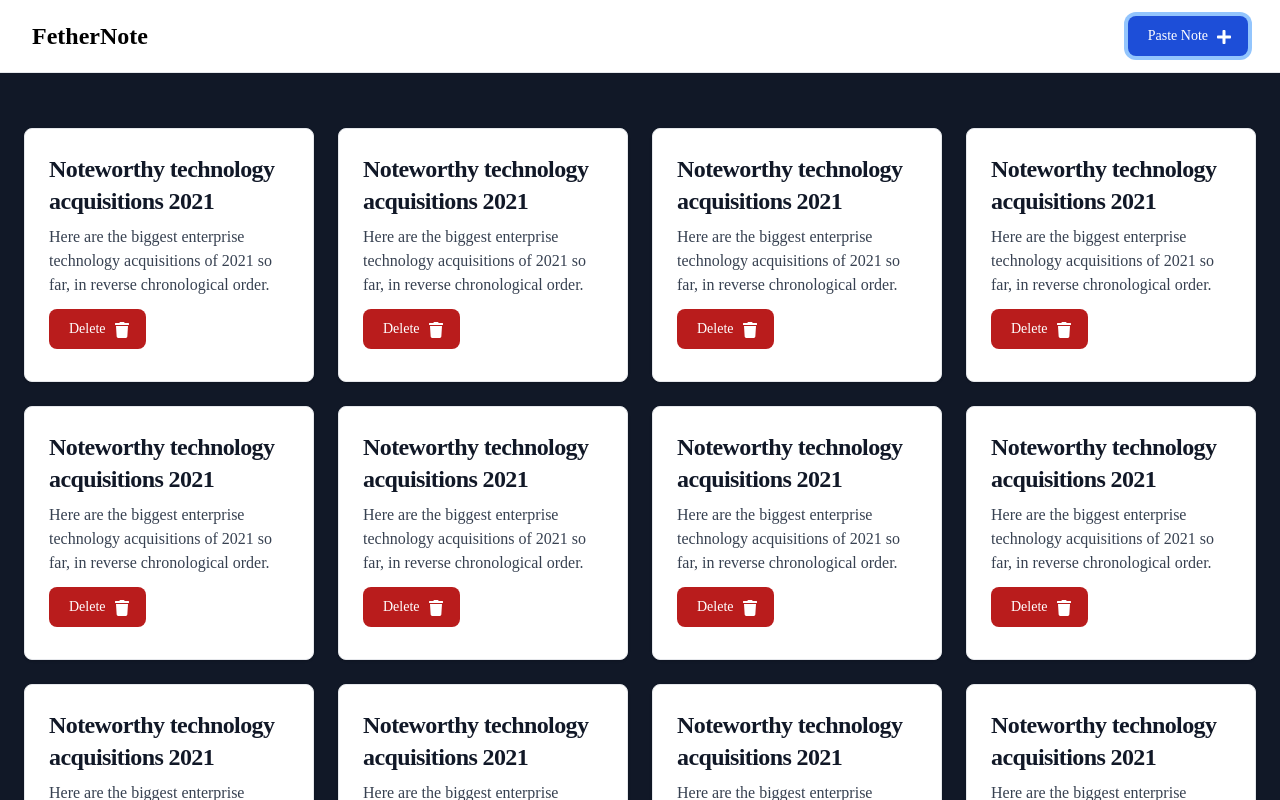
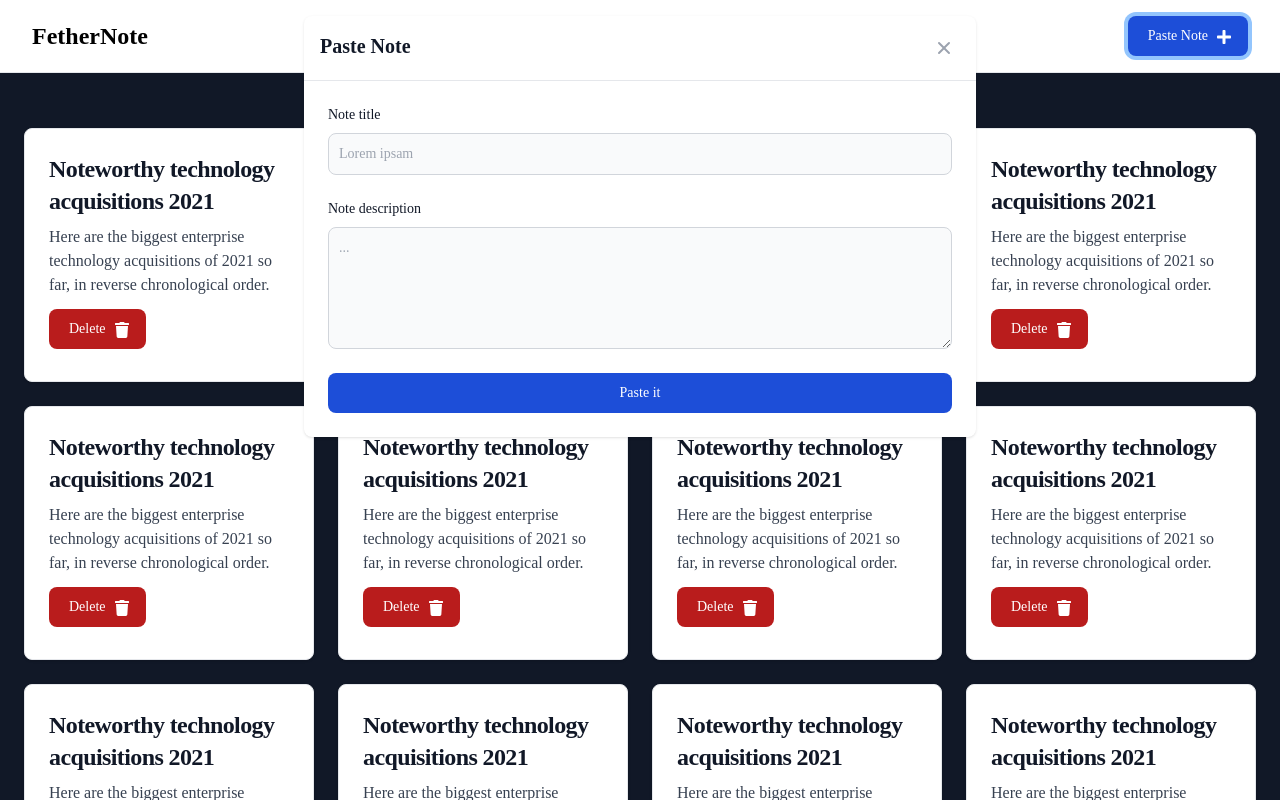
Before and after one commit to prajnastra/fether-note, a Next.js app in the folder client/: page / in a window 1280 px wide. Both pictures are taken after a click on the button "Paste Note". Shown: the top 800 px of the page. Built offline with nearby package versions, Linux system fonts and the light colour scheme.

Commit message:
add: paste note modal

```diff
--- a/client/components/Button/index.tsx
+++ b/client/components/Button/index.tsx
@@ -3,11 +3,15 @@
 interface Props {
   label: string
   children?: ReactNode
+  [x: string]: any
 }
 
-export default function Button({ label, children }: Props) {
+export default function Button({ label, children, ...props }: Props) {
   return (
-    <button className="text-white bg-blue-700 hover:bg-blue-800 focus:ring-4 focus:outline-none focus:ring-blue-300 font-medium rounded-lg text-sm px-5 py-2.5 text-center mr-3 md:mr-0 dark:bg-blue-600 dark:hover:bg-blue-700 dark:focus:ring-blue-800">
+    <button
+      {...props}
+      className="text-white bg-blue-700 hover:bg-blue-800 focus:ring-4 focus:outline-none focus:ring-blue-300 font-medium rounded-lg text-sm px-5 py-2.5 text-center mr-3 md:mr-0 dark:bg-blue-600 dark:hover:bg-blue-700 dark:focus:ring-blue-800"
+    >
       {label}
       {children}
     </button>
--- /dev/null
+++ b/client/components/Modal/index.tsx
@@ -0,0 +1,49 @@
+import { ReactNode } from 'react'
+
+interface Props {
+  title: string
+  onClose: () => any
+  children?: ReactNode
+}
+
+export default function Modal({ title, onClose, children }: Props) {
+  return (
+    <div className="fixed top-0 left-0 right-0 z-50 w-full p-4 overflow-x-hidden overflow-y-auto md:inset-0 h-[calc(100%-1rem)] md:h-full">
+      <div className="relative w-full h-full max-w-2xl md:h-auto mx-auto">
+        <div className="relative bg-white rounded-lg shadow dark:bg-gray-700">
+          <div className="flex items-start justify-between p-4 border-b rounded-t dark:border-gray-600">
+            <h3 className="text-xl font-semibold text-gray-900 dark:text-white">
+              {title}
+            </h3>
+            <button
+              onClick={onClose}
+              type="button"
+              className="text-gray-400 bg-transparent hover:bg-gray-200 hover:text-gray-900 rounded-lg text-sm p-1.5 ml-auto inline-flex items-center dark:hover:bg-gray-600 dark:hover:text-white"
+              data-modal-hide="defaultModal"
+            >
+              <svg
+                aria-hidden="true"
+                className="w-5 h-5"
+                fill="currentColor"
+                viewBox="0 0 20 20"
+                xmlns="http://www.w3.org/2000/svg"
+              >
+                <path
+                  fill-rule="evenodd"
+                  d="M4.293 4.293a1 1 0 011.414 0L10 8.586l4.293-4.293a1 1 0 111.414 1.414L11.414 10l4.293 4.293a1 1 0 01-1.414 1.414L10 11.414l-4.293 4.293a1 1 0 01-1.414-1.414L8.586 10 4.293 5.707a1 1 0 010-1.414z"
+                  clip-rule="evenodd"
+                ></path>
+              </svg>
+              <span className="sr-only">Close modal</span>
+            </button>
+          </div>
+          <div className="p-6 space-y-6">{children}</div>
+          {/*<div className="flex items-center p-6 space-x-2 border-t border-gray-200 rounded-b dark:border-gray-600">
+                    <button data-modal-hide="defaultModal" type="button" className="text-white bg-blue-700 hover:bg-blue-800 focus:ring-4 focus:outline-none focus:ring-blue-300 font-medium rounded-lg text-sm px-5 py-2.5 text-center dark:bg-blue-600 dark:hover:bg-blue-700 dark:focus:ring-blue-800">I accept</button>
+                    <button onClick={onClose} type="button" className="text-gray-500 bg-white hover:bg-gray-100 focus:ring-4 focus:outline-none focus:ring-blue-300 rounded-lg border border-gray-200 text-sm font-medium px-5 py-2.5 hover:text-gray-900 focus:z-10 dark:bg-gray-700 dark:text-gray-300 dark:border-gray-500 dark:hover:text-white dark:hover:bg-gray-600 dark:focus:ring-gray-600">Decline</button>
+                </div>*/}
+        </div>
+      </div>
+    </div>
+  )
+}
--- a/client/components/Navbar/index.tsx
+++ b/client/components/Navbar/index.tsx
@@ -2,8 +2,14 @@
 import { FaPlus } from 'react-icons/fa'
 
 import Button from '../Button'
+import Modal from '../Modal'
+import PasteNote from '../PasteNote'
+
+import { useDisclosure } from '@/hooks'
 
 export default function Navbar() {
+  const { open, onOpen, onClose } = useDisclosure()
+
   return (
     <nav className="bg-white px-2 sm:px-4 py-4 dark:bg-gray-900 fixed w-full z-20 top-0 left-0 border-b border-gray-200 dark:border-gray-600">
       <div className="container flex flex-wrap items-center justify-between mx-auto px-4">
@@ -14,9 +20,14 @@
         </Link>
 
         <div className="flex md:order-2">
-          <Button label="Paste Note">
+          <Button label="Paste Note" onClick={onOpen}>
             <FaPlus className="w-4 h-4 ml-2 -mr-1 inline" />
           </Button>
+          {open && (
+            <Modal onClose={onClose} title="Paste Note">
+              <PasteNote />
+            </Modal>
+          )}
         </div>
       </div>
     </nav>
--- /dev/null
+++ b/client/components/PasteNote/index.tsx
@@ -0,0 +1,45 @@
+export default function PasteNote() {
+  return (
+    <form className="space-y-6" action="#">
+      <div>
+        <label
+          htmlFor="title"
+          className="block mb-2 text-sm font-medium text-gray-900 dark:text-white"
+        >
+          Note title
+        </label>
+        <input
+          type="text"
+          name="title"
+          id="title"
+          placeholder="Lorem ipsam"
+          className="bg-gray-50 border border-gray-300 text-gray-900 text-sm rounded-lg focus:ring-blue-500 focus:border-blue-500 block w-full p-2.5 dark:bg-gray-600 dark:border-gray-500 dark:placeholder-gray-400 dark:text-white"
+          required
+        />
+      </div>
+
+      <div>
+        <label
+          htmlFor="description"
+          className="block mb-2 text-sm font-medium text-gray-900 dark:text-white"
+        >
+          Note description
+        </label>
+        <textarea
+          id="description"
+          rows={5}
+          className="bg-gray-50 border border-gray-300 text-gray-900 text-sm rounded-lg focus:ring-blue-500 focus:border-blue-500 block w-full p-2.5 dark:bg-gray-600 dark:border-gray-500 dark:placeholder-gray-400 dark:text-white"
+          placeholder="..."
+          required
+        />
+      </div>
+
+      <button
+        type="submit"
+        className="w-full text-white bg-blue-700 hover:bg-blue-800 focus:ring-4 focus:outline-none focus:ring-blue-300 font-medium rounded-lg text-sm px-5 py-2.5 text-center dark:bg-blue-600 dark:hover:bg-blue-700 dark:focus:ring-blue-800"
+      >
+        Paste it
+      </button>
+    </form>
+  )
+}
--- /dev/null
+++ b/client/hooks/index.ts
@@ -0,0 +1 @@
+export { default as useDisclosure } from './useDisclosure'
--- /dev/null
+++ b/client/hooks/useDisclosure.ts
@@ -0,0 +1,10 @@
+import { useState } from 'react'
+
+export default function useDisclosure() {
+  const [open, setOpen] = useState(false)
+
+  const onOpen = () => setOpen(true)
+  const onClose = () => setOpen(false)
+
+  return { open, onOpen, onClose }
+}
```
